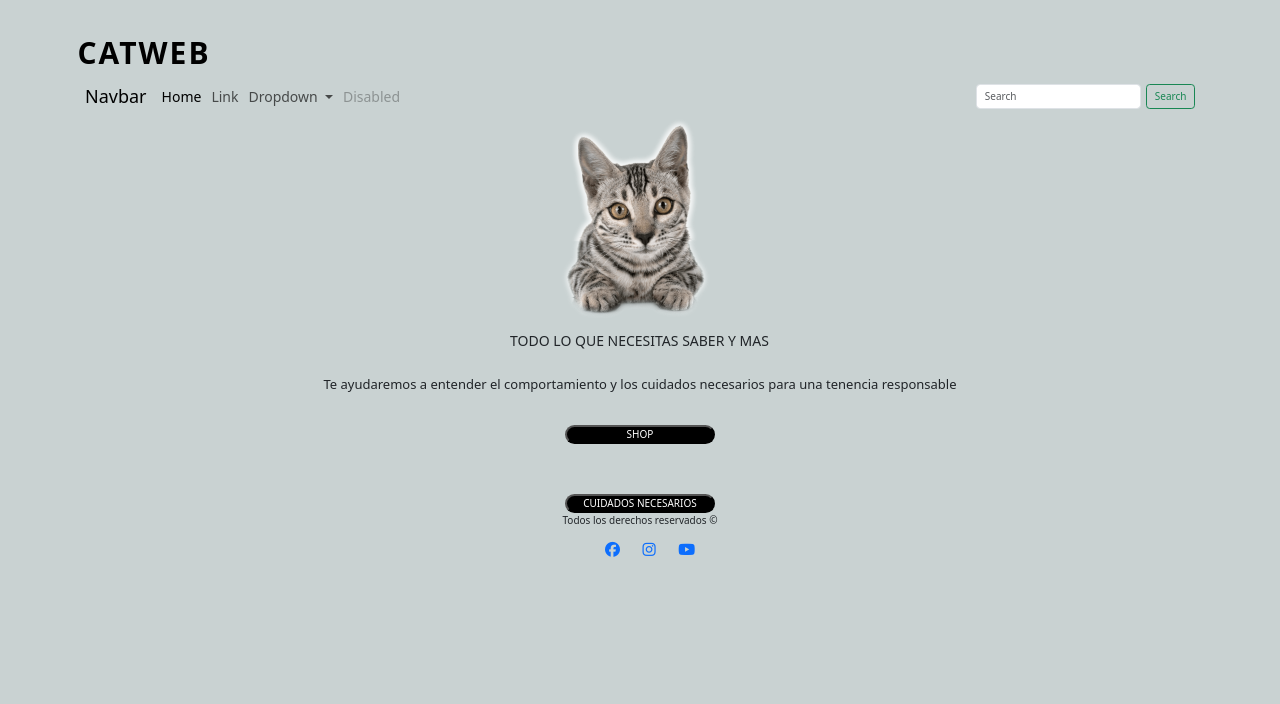
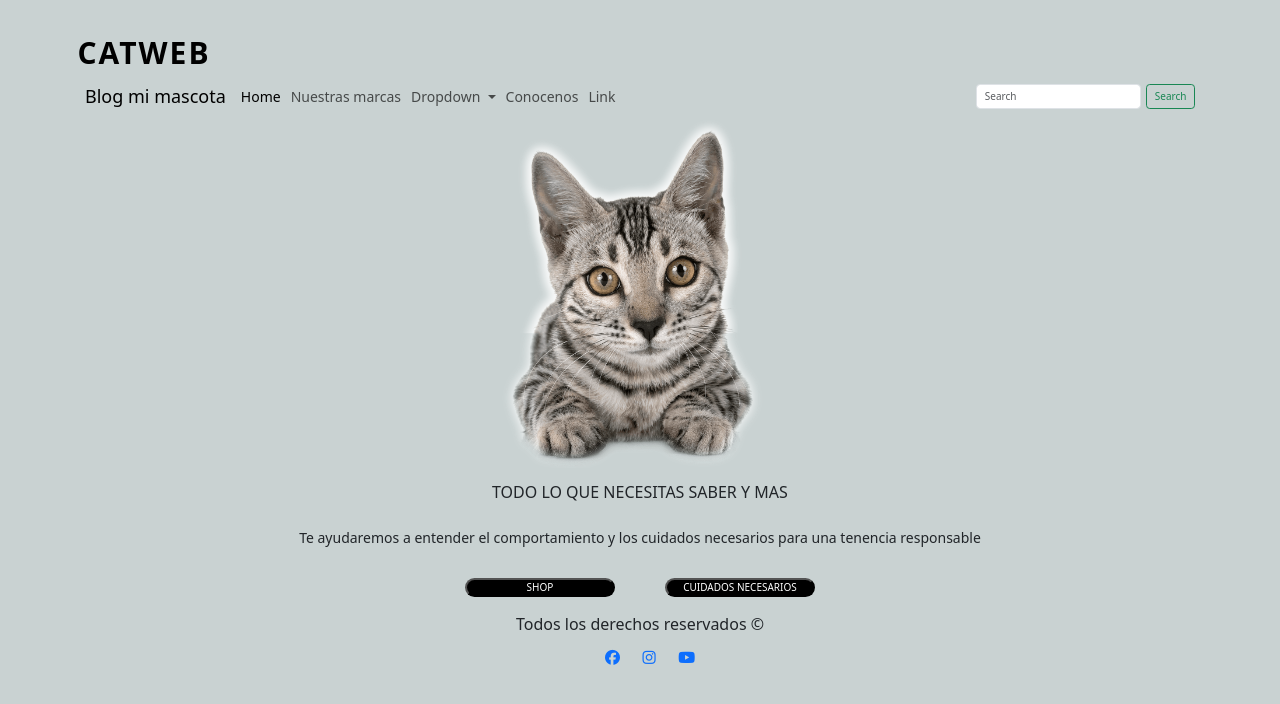
Before and after one commit to carlosraulrp/3ra-entrega, a plain HTML site: page index.html in a window 1280 px wide. Drawn offline with nearby package versions, Linux system fonts and the light colour scheme.

Commit message:
agregando contenido

```diff
--- a/css/styles.css
+++ b/css/styles.css
@@ -41,7 +41,7 @@ img{
     font-size: 1.4rem;
 }
 
-
+/*editando index para varios dispositivos*/
 /*query mobile*/
 .caja-padre{
     display: flex;
@@ -71,7 +71,7 @@ img{
 
 .caja-botones{
     display: flex;
-    flex-direction: column;
+    flex-wrap: wrap;
     gap: 5rem;
     justify-content: center;
 }
@@ -116,3 +116,28 @@ span{
     border-radius: 50px;
     color: white;
 }*/
+
+
+/*tablets 768px*/
+
+
+@media (min-width: 768px) {
+
+
+    .imagen-hijo{
+        width: 35rem;
+    }
+    .caja-hijo__titulo{
+        font-size: 1.6rem;
+    }
+
+    .caja-hijo__parrafo{
+        font-size: 1.4rem;
+    }
+
+    footer p{
+        font-size: 1.6rem;
+    }
+
+
+}
--- a/index.html
+++ b/index.html
@@ -21,7 +21,7 @@ href="https://cdnjs.cloudflare.com/ajax/libs/animate.css/4.1.1/animate.min.css"
         <a href="#" class="logo">CATWEB</a>
         <nav class="navbar navbar-expand-lg container">
             <div class="container-fluid">
-              <a class="navbar-brand" href="#">Navbar</a>
+              <a class="navbar-brand" href="#">Blog mi mascota</a>
               <button class="navbar-toggler" type="button" data-bs-toggle="collapse" data-bs-target="#navbarSupportedContent" aria-controls="navbarSupportedContent" aria-expanded="false" aria-label="Toggle navigation">
                 <span class="navbar-toggler-icon"></span>
               </button>
@@ -31,7 +31,7 @@ href="https://cdnjs.cloudflare.com/ajax/libs/animate.css/4.1.1/animate.min.css"
                     <a class="nav-link active" aria-current="page" href="#">Home</a>
                   </li>
                   <li class="nav-item">
-                    <a class="nav-link" href="#">Link</a>
+                    <a class="nav-link" href="#">Nuestras marcas</a>
                   </li>
                   <li class="nav-item dropdown">
                     <a class="nav-link dropdown-toggle" href="#" role="button" data-bs-toggle="dropdown" aria-expanded="false">
@@ -45,7 +45,10 @@ href="https://cdnjs.cloudflare.com/ajax/libs/animate.css/4.1.1/animate.min.css"
                     </ul>
                   </li>
                   <li class="nav-item">
-                    <a class="nav-link disabled">Disabled</a>
+                    <a class="nav-link" href="#">Conocenos</a>
+                  </li>
+                  <li class="nav-item">
+                    <a class="nav-link" href="#">Link</a>
                   </li>
                 </ul>
                 <form class="d-flex" role="search">
@@ -75,7 +78,7 @@ href="https://cdnjs.cloudflare.com/ajax/libs/animate.css/4.1.1/animate.min.css"
 
     </div>
 
-    <footer class="container text-center">
+    <footer class="container text-center mt-4">
         <p>Todos los derechos reservados &copy;</p>
         <div class="pie__redes">
             <a href="https://www.facebook.com/"><span class="fb"><i class="fa-brands fa-facebook"></i></span></a>
```
